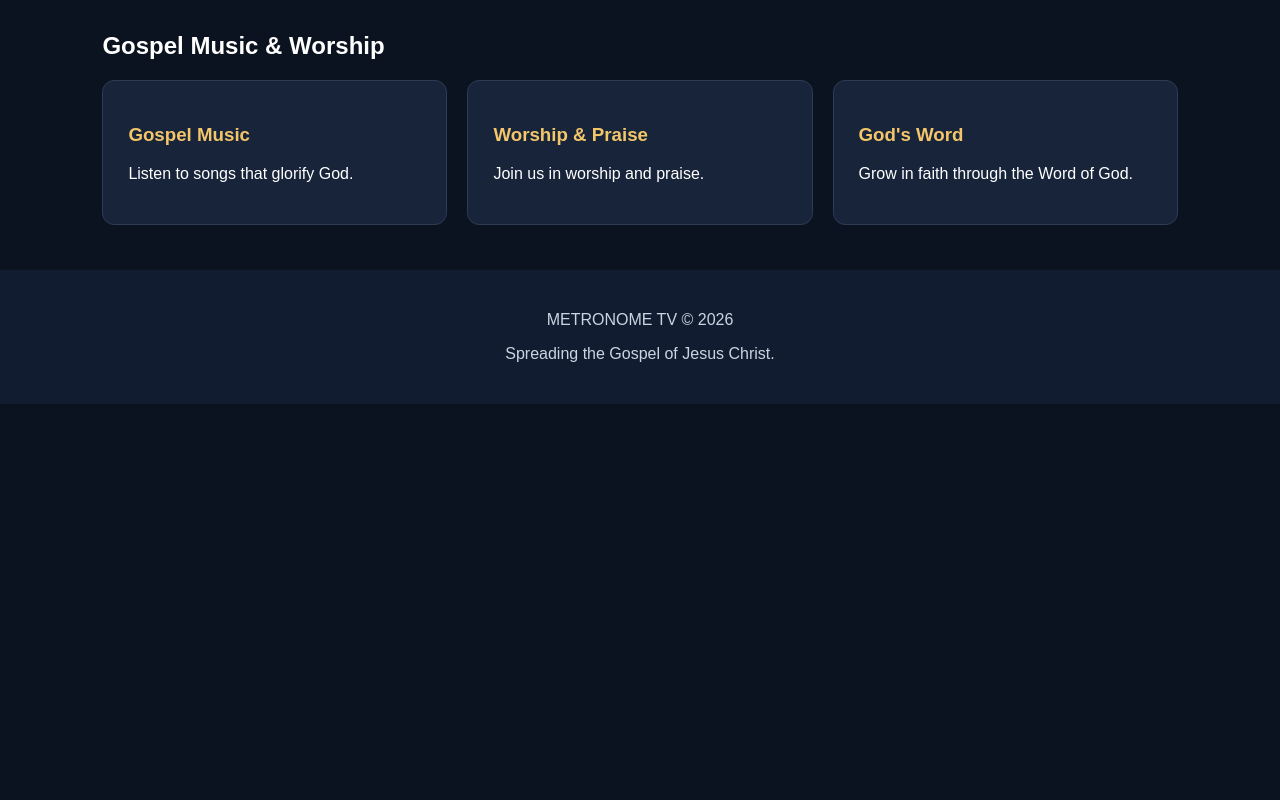
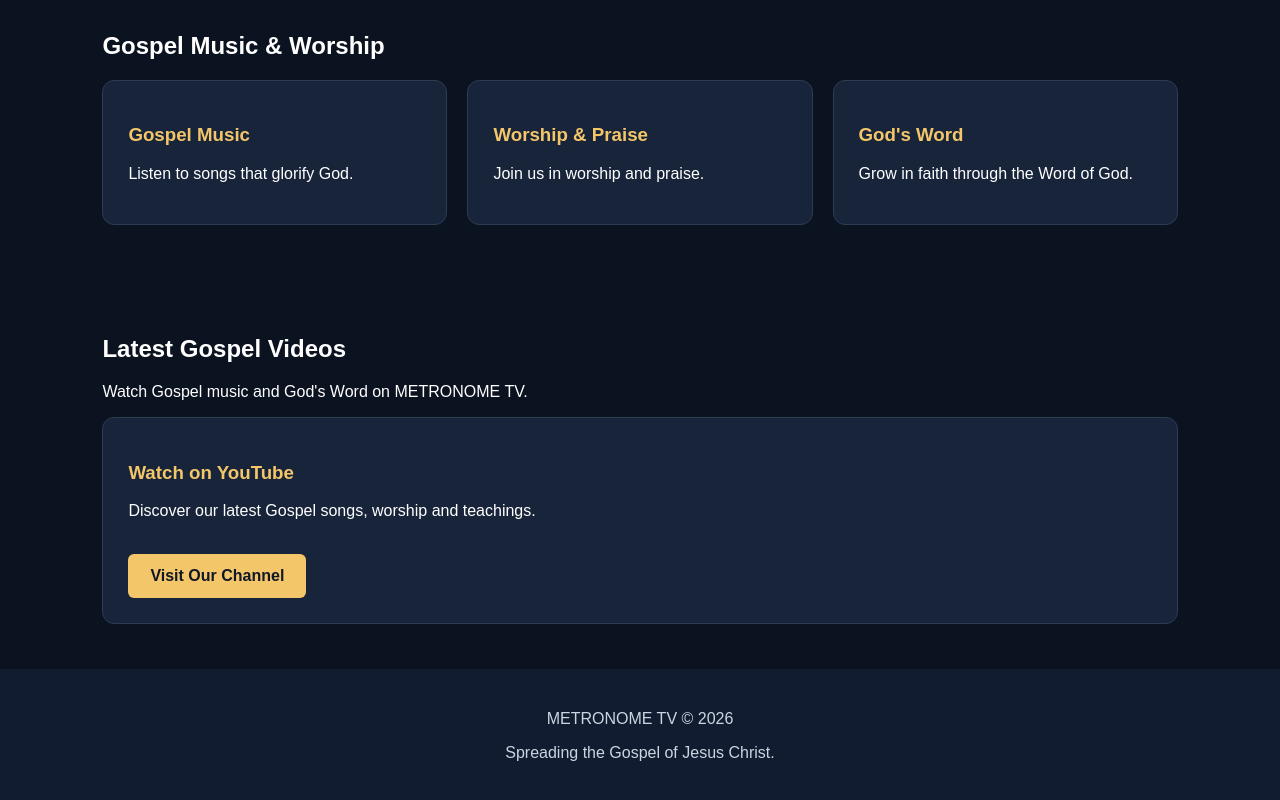
Before and after one commit to metronome-met/metronome-tv, a plain HTML site: page index.html in a window 1280 px wide. Shown: the part 516-1316 px from the top of the page. Before the commit the page ends 920 px from the top, so only its background shows below. Drawn offline with Linux system fonts and the light colour scheme.

Commit message:
Add Gospel videos section

```diff
--- a/index.html
+++ b/index.html
@@ -141,6 +141,24 @@
       </div>
     </section>
   </main>
+<section id="videos">
+  <h2>Latest Gospel Videos</h2>
+  <p>Watch Gospel music and God's Word on METRONOME TV.</p>
+
+  <div class="cards">
+    <div class="card">
+      <h3>Watch on YouTube</h3>
+      <p>Discover our latest Gospel songs, worship and teachings.</p>
+      <a class="button"
+         href="https://youtube.com/@metronome_tv"
+         target="_blank"
+         rel="noopener noreferrer">
+        Visit Our Channel
+      </a>
+    </div>
+  </div>
+</section>
+
 
   <footer>
     <p>METRONOME TV © 2026</p>
```
